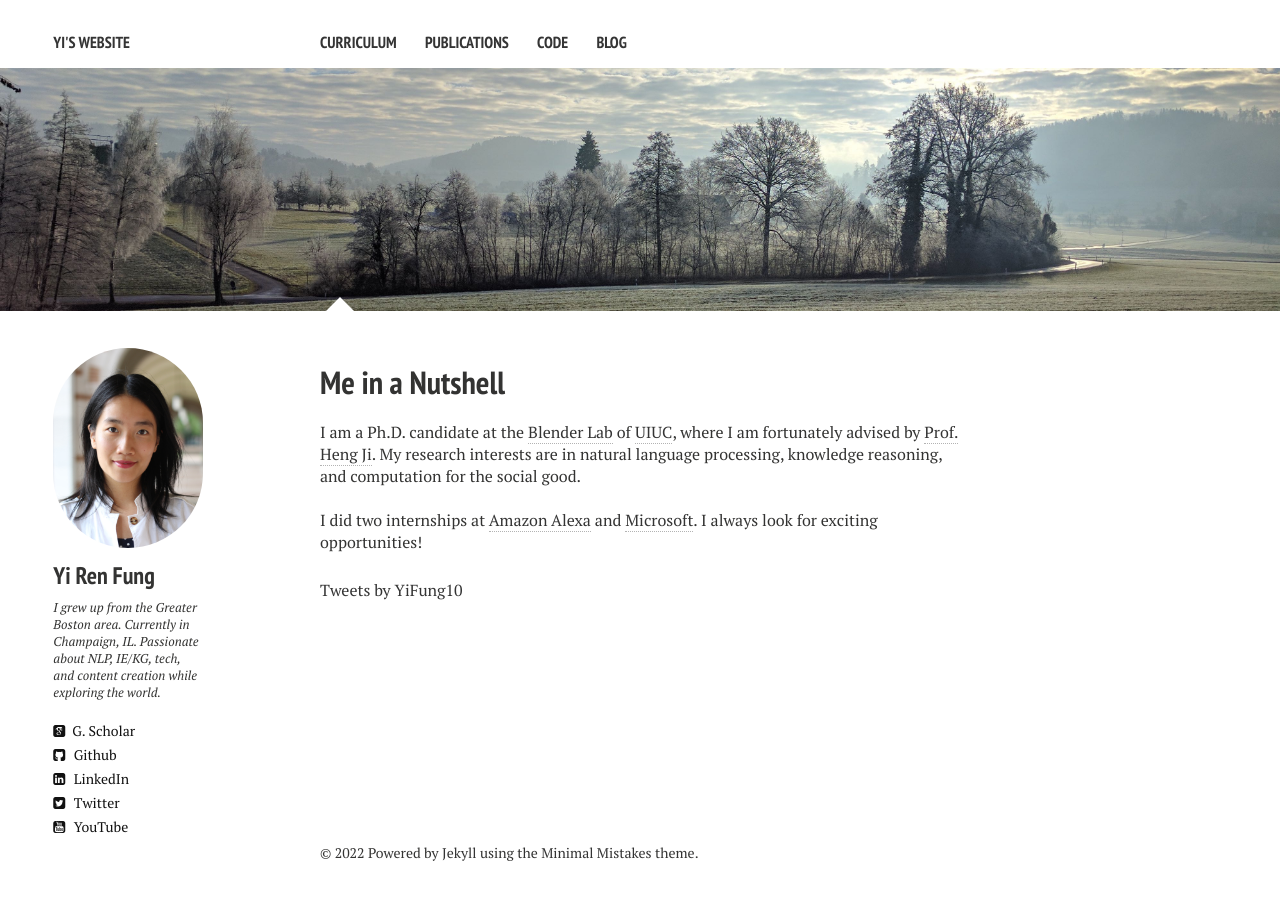
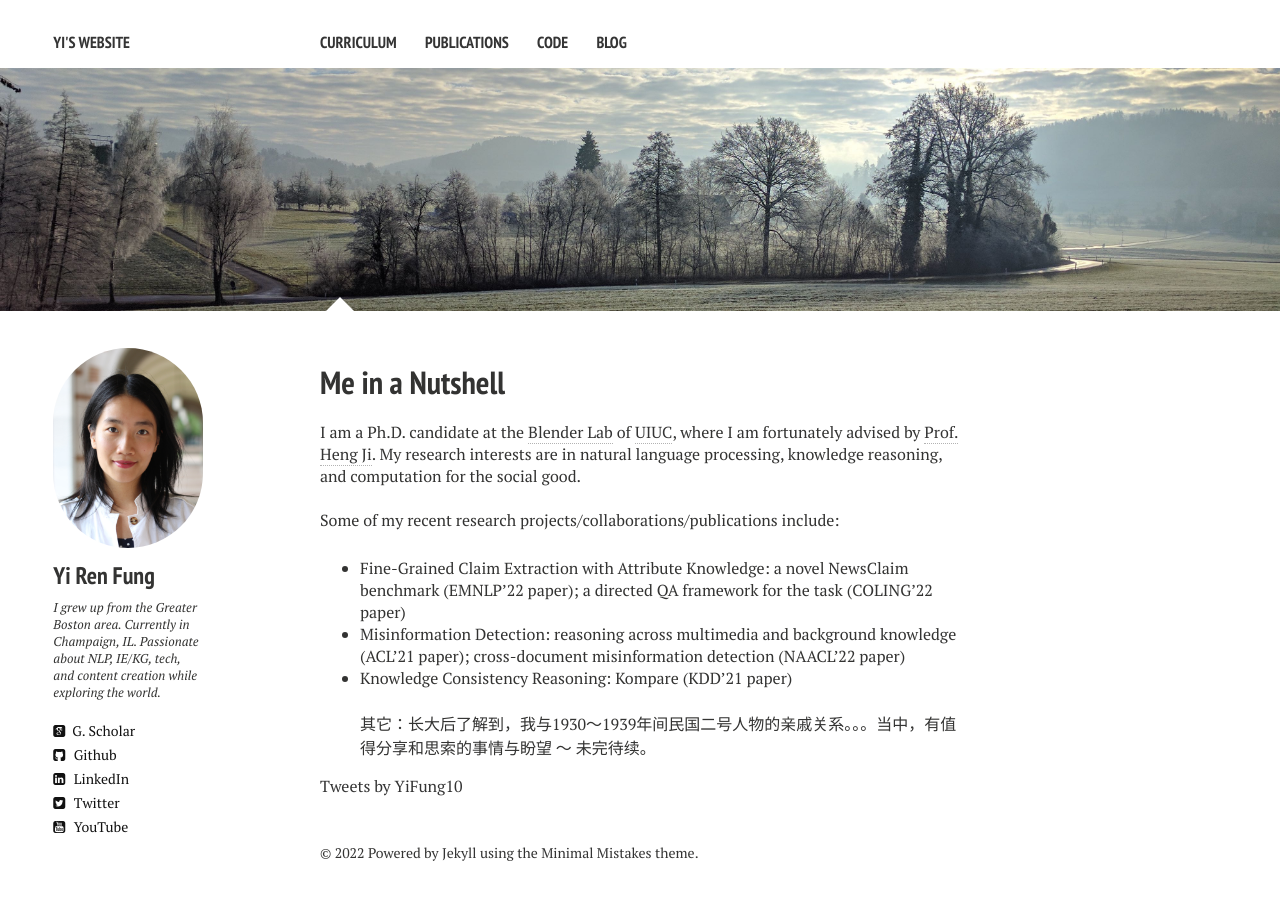
Before and after one commit to yrf1/yrf1.github.io, a Jekyll site: the page built from index.md, in a window 1280 px wide. Built offline with Jekyll 4.4.1, drawn with Linux system fonts in a browser that asks for light colours; nearby versions of some CDN libraries; comment, search, counter and statistics services are not loaded.

Commit message:
update index

```diff
--- a/index.md
+++ b/index.md
@@ -9,4 +9,9 @@ image:
 
 I am a Ph.D. candidate at the <a href="https://blender.cs.illinois.edu/" target="_blank">Blender Lab</a> of <a href="https://cs.illinois.edu/" target="_blank">UIUC</a>, where I am fortunately advised by <a href="https://blender.cs.illinois.edu/hengji.html" target="_blank">Prof. Heng Ji</a>. My research interests are in natural language processing, knowledge reasoning, and computation for the social good.
 <br/><br/>
-I did two internships at <a href="https://developer.amazon.com/en-US/alexa/" target="_blank">Amazon Alexa</a> and <a href="https://www.microsoft.com/" target="_blank">Microsoft</a>. I always look for exciting opportunities!
+Some of my recent research projects/collaborations/publications include:
+* Fine-Grained Claim Extraction with Attribute Knowledge: a novel NewsClaim benchmark (EMNLP'22 paper); a directed QA framework for the task (COLING'22 paper)
+* Misinformation Detection: reasoning across multimedia and background knowledge (ACL'21 paper); cross-document misinformation detection (NAACL'22 paper)
+* Knowledge Consistency Reasoning: Kompare (KDD'21 paper)
+<br/><br/>
+其它：长大后了解到，我与1930～1939年间民国二号人物的亲戚关系。。。当中，有值得分享和思索的事情与盼望 ～ 未完待续。
```
